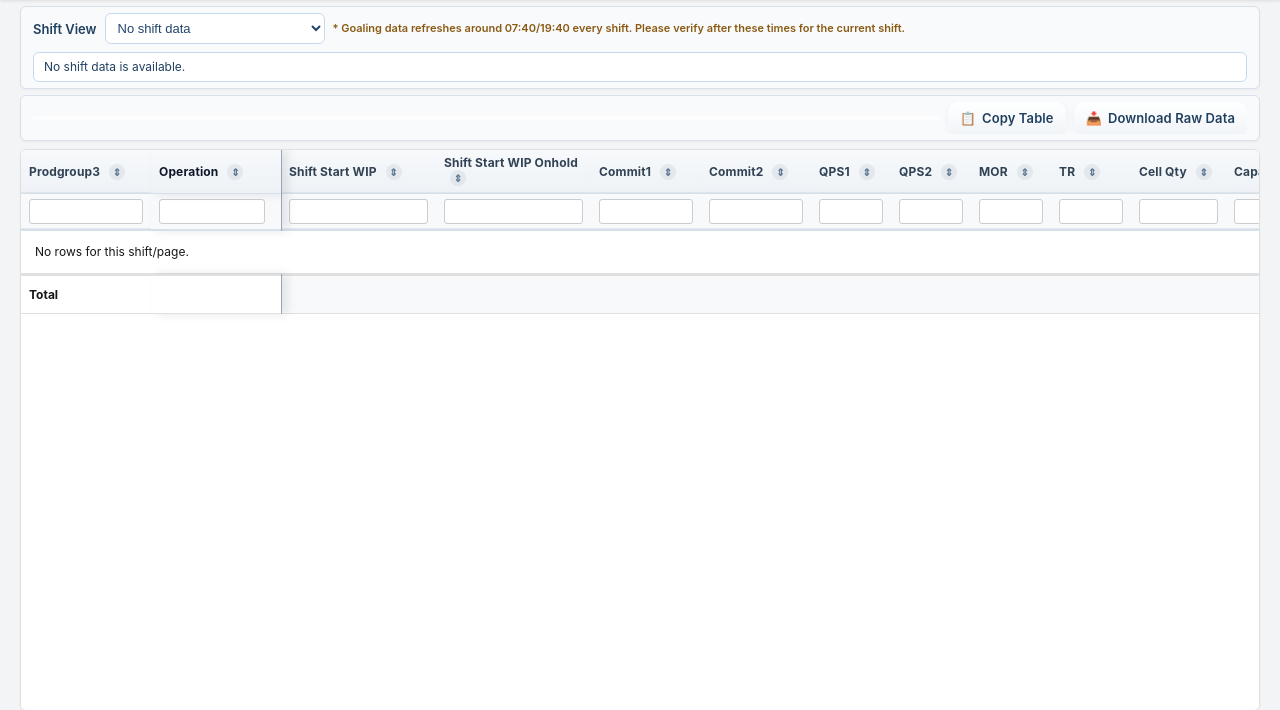
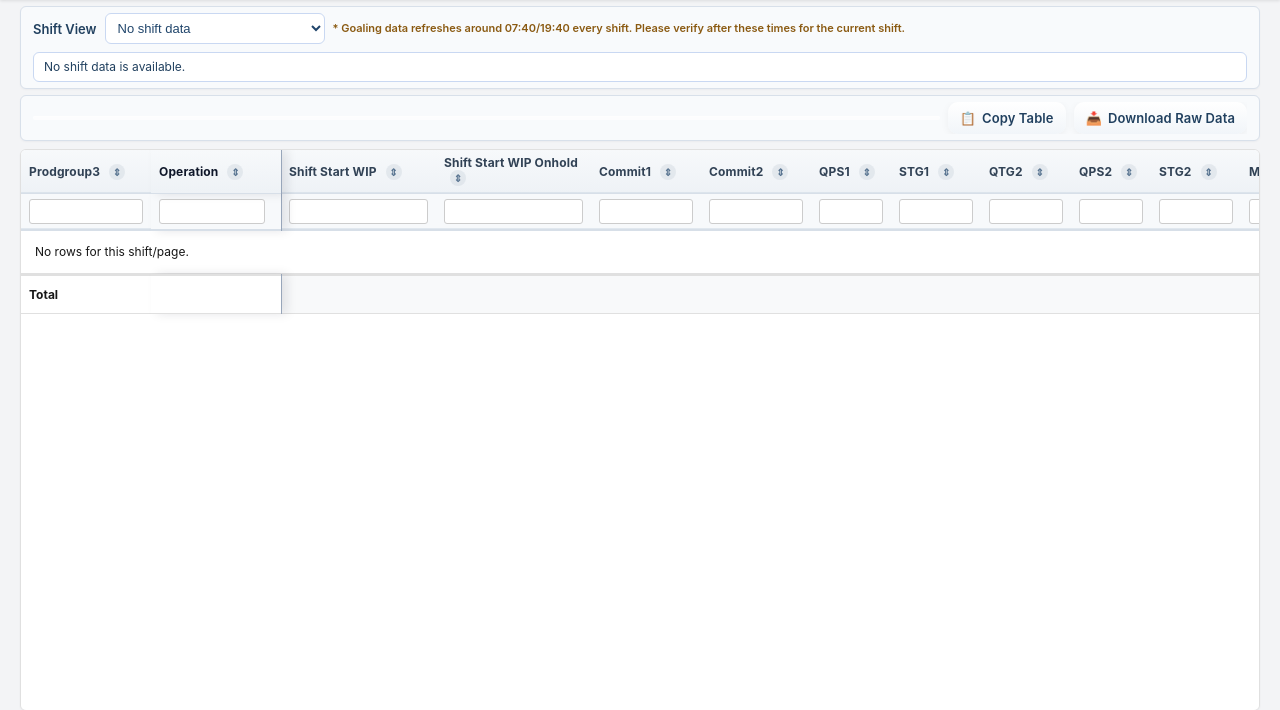
Before and after one commit to wanjichen/CDAT_Goaling, a Flask app: template templates/test.html in a window 1280 px wide. Shown: the part 64-774 px from the top of the page. Run offline with Flask 3, Linux system fonts and the light colour scheme; the template is opened without the code that fills it, so the values that code supplies are empty; parts of the project's set-up code (start-up, migrations or seed data) failed here and were passed over; some libraries are stand-ins or nearby versions.

Commit message:
Add STG1/QTG2/QPS2/STG2 columns after QPS1 in both Index and Test tables, wire backend dict/ORM fields to populate values, fix Test header/CSS sizing, and reorder metrics to QTG1→QPS1→STG1→QTG2→QPS2→STG2.

```diff
--- a/app.py
+++ b/app.py
@@ -128,6 +128,75 @@ def _db_probe():
         return json_error(f'{type(e).__name__}: {e}', 500)
 
 
+@app.get('/api/_debug/test_columns')
+def _debug_test_columns():
+    """Debug helper: confirm the running app sees new ORM columns and can read values.
+
+    Safe read-only endpoint.
+    """
+    try:
+        module = (request.args.get('module') or '').strip()
+        shift = (request.args.get('shift') or '').strip()
+
+        q = db.session.query(TestReport)
+        if module:
+            q = q.filter(TestReport.module == module)
+        if shift:
+            q = q.filter(TestReport.shift == shift)
+
+        sample = q.order_by(desc(TestReport.id)).limit(1).all()
+        r = sample[0] if sample else None
+
+        attrs = ['stg1', 'qtg2', 'qps2', 'stg2']
+        return json_success(
+            filters={'module': module or None, 'shift': shift or None},
+            has_attrs={a: hasattr(TestReport, a) for a in attrs},
+            sample=(
+                {
+                    'id': r.id,
+                    'shift': r.shift,
+                    'module': getattr(r, 'module', None),
+                    'prodgroup3': getattr(r, 'prodgroup3', None),
+                    'operation': getattr(r, 'operation', None),
+                    'stg1': getattr(r, 'stg1', None),
+                    'qtg2': getattr(r, 'qtg2', None),
+                    'qps2': getattr(r, 'qps2', None),
+                    'stg2': getattr(r, 'stg2', None),
+                }
+                if r else None
+            ),
+        )
+    except Exception as e:
+        app.logger.exception('Debug endpoint failed')
+        return json_error(f'{type(e).__name__}: {e}', 500)
+
+
+@app.get('/api/_debug/test_row_dict')
+def _debug_test_row_dict():
+    """Debug helper: return one row as passed to templates/test.html (dict shape).
+
+    This uses the same conversion function test_report_to_dict().
+    """
+    try:
+        module = (request.args.get('module') or '').strip()
+        shift = (request.args.get('shift') or '').strip()
+
+        q = db.session.query(TestReport)
+        if module:
+            q = q.filter(TestReport.module == module)
+        if shift:
+            q = q.filter(TestReport.shift == shift)
+
+        r = q.order_by(desc(TestReport.id)).first()
+        return json_success(
+            filters={'module': module or None, 'shift': shift or None},
+            dict=(test_report_to_dict(r) if r else None),
+        )
+    except Exception as e:
+        app.logger.exception('Debug dict endpoint failed')
+        return json_error(f'{type(e).__name__}: {e}', 500)
+
+
 @app.route('/download/wip-goal-reckon-raw')
 def download_wip_goal_reckon_raw():
     """Download the raw validation CSV used for data checking."""
@@ -242,6 +311,10 @@ class Report(db.Model):
     module = db.Column(db.String(50))
     qtg1 = db.Column(db.Float, default=0.0)
     qps1 = db.Column(db.Float, default=0.0)
+    stg1 = db.Column(db.Float, default=0.0)
+    qtg2 = db.Column(db.Float, default=0.0)
+    qps2 = db.Column(db.Float, default=0.0)
+    stg2 = db.Column(db.Float, default=0.0)
     entity = db.Column(db.String(50))
     mor = db.Column(db.Float, default=0.0)
     tr = db.Column(db.Float, default=0.0)
@@ -284,6 +357,8 @@ class TestReport(db.Model):
     module = db.Column(db.String(50))
     qtg1 = db.Column(db.Float)
     qps1 = db.Column(db.Float)
+    stg1 = db.Column(db.Float)
+    qtg2 = db.Column(db.Float)
     mor = db.Column(db.Float)
     tr = db.Column(db.Float)
     output = db.Column(db.Float)
@@ -299,6 +374,7 @@ class TestReport(db.Model):
     commit1 = db.Column(db.Float)
     commit2 = db.Column(db.Float)
     qps2 = db.Column(db.Float)
+    stg2 = db.Column(db.Float)
     prebuild1 = db.Column(db.Float)
 
     # NOTE: Test modules use in-place edits directly on `goal`.
@@ -382,7 +458,10 @@ def test_report_to_dict(r: TestReport):
         'output': r.output,
         'qtg1': r.qtg1,
         'qps1': r.qps1,
+    'stg1': r.stg1,
+    'qtg2': r.qtg2,
     'qps2': r.qps2,
+    'stg2': r.stg2,
         'goal_adjusted_at': r.goal_adjusted_at.strftime('%Y-%m-%d %H:%M:%S') if r.goal_adjusted_at else None,
         'goal_adjusted_by': r.goal_adjusted_by,
         'miss_goal_comment': r.miss_goal_comment,
--- a/static/css/test.css
+++ b/static/css/test.css
@@ -16,6 +16,7 @@
   border-collapse: separate;
   border-spacing: 0;
   min-width: 1400px;
+  table-layout: fixed;
 }
 
 /*
@@ -57,6 +58,21 @@
   min-width: 110px;
 }
 
+/* Match width behavior to existing QPS columns so headers/values feel consistent. */
+#testTable th[data-col="qps1"],
+#testTable td[data-col="qps1"],
+#testTable th[data-col="qps2"],
+#testTable td[data-col="qps2"],
+#testTable th[data-col="stg1"],
+#testTable td[data-col="stg1"],
+#testTable th[data-col="qtg2"],
+#testTable td[data-col="qtg2"],
+#testTable th[data-col="stg2"],
+#testTable td[data-col="stg2"] {
+  min-width: 90px;
+  width: 90px;
+}
+
 #testTable td.pinned-col.pinned-2,
 #testTable th.pinned-col.pinned-2 {
   background-color: var(--bg-surface, #ffffff) !important;
@@ -91,7 +107,9 @@
 
 /* Sticky headers */
 #testTable thead th {
-  position: sticky;
+  /* index.css contains a global `th { position: static; }` which can override this on some loads.
+    Force sticky positioning for the test table so all header cells remain visible. */
+  position: sticky !important;
   top: 0;
 }
 
@@ -103,7 +121,8 @@
 
 /* Sticky filter row sits right under the header row */
 #testTable thead tr.filter-row th {
-  position: sticky;
+  /* Force sticky for filter row as well (same override reason as above). */
+  position: sticky !important;
   /* Use the real header height. If the header wraps or font differs, 44px can overlap row 1. */
   top: var(--test-header-height, 44px);
   height: var(--test-filter-height, 34px);
--- a/static/js/index.js
+++ b/static/js/index.js
@@ -467,7 +467,7 @@ function sortTable(thElement, colName) {
     thElement.setAttribute('data-sort', dir);
     thElement.querySelector('.sort-icon').innerText = dir === 'asc' ? '⇑' : '⇓';
 
-    const numericCols = ['shift_start_wip', 'qtg1', 'qps1', 'mor', 'tr', 'output', 'system_goal', 'manual_goal'];
+    const numericCols = ['shift_start_wip', 'qtg1', 'qps1', 'stg1', 'qtg2', 'qps2', 'stg2', 'mor', 'tr', 'output', 'system_goal', 'manual_goal'];
     const isNumeric = numericCols.includes(colName);
 
     rows.sort((a, b) => {
--- a/static/js/test.js
+++ b/static/js/test.js
@@ -312,8 +312,12 @@ window.sortTestTable = function sortTestTable(thElement, colName) {
     'shift_start_wip_onhold',
     'commit1',
     'commit2',
+  'qtg1',
     'qps1',
-    'qps2',
+  'stg1',
+  'qtg2',
+  'qps2',
+  'stg2',
     'mor',
     'tr',
     'link_cell_qty',
--- a/templates/test.html
+++ b/templates/test.html
@@ -150,8 +150,12 @@
               <th class="sortable header-wrap" data-col="shift_start_wip_onhold" onclick="sortTestTable(this, 'shift_start_wip_onhold')">Shift Start WIP Onhold <span class="sort-icon">⇕</span></th>
               <th class="sortable" data-col="commit1" onclick="sortTestTable(this, 'commit1')">Commit1 <span class="sort-icon">⇕</span></th>
               <th class="sortable" data-col="commit2" onclick="sortTestTable(this, 'commit2')">Commit2 <span class="sort-icon">⇕</span></th>
+              <th class="sortable" data-col="qtg1" onclick="sortTestTable(this, 'qtg1')">QTG1 <span class="sort-icon">⇕</span></th>
               <th class="sortable" data-col="qps1" onclick="sortTestTable(this, 'qps1')">QPS1 <span class="sort-icon">⇕</span></th>
+              <th class="sortable" data-col="stg1" onclick="sortTestTable(this, 'stg1')">STG1 <span class="sort-icon">⇕</span></th>
+              <th class="sortable" data-col="qtg2" onclick="sortTestTable(this, 'qtg2')">QTG2 <span class="sort-icon">⇕</span></th>
               <th class="sortable" data-col="qps2" onclick="sortTestTable(this, 'qps2')">QPS2 <span class="sort-icon">⇕</span></th>
+              <th class="sortable" data-col="stg2" onclick="sortTestTable(this, 'stg2')">STG2 <span class="sort-icon">⇕</span></th>
               <th class="sortable" data-col="mor" onclick="sortTestTable(this, 'mor')">MOR <span class="sort-icon">⇕</span></th>
               <th class="sortable" data-col="tr" onclick="sortTestTable(this, 'tr')">TR <span class="sort-icon">⇕</span></th>
               <th class="sortable" data-col="link_cell_qty" onclick="sortTestTable(this, 'link_cell_qty')">Cell Qty <span class="sort-icon">⇕</span></th>
@@ -169,8 +173,12 @@
               <th data-col="shift_start_wip_onhold"><input type="text" class="filter-input-field" data-filter-col="shift_start_wip_onhold" oninput="applyTestFilters()"></th>
               <th data-col="commit1"><input type="text" class="filter-input-field" data-filter-col="commit1" oninput="applyTestFilters()"></th>
               <th data-col="commit2"><input type="text" class="filter-input-field" data-filter-col="commit2" oninput="applyTestFilters()"></th>
+              <th data-col="qtg1"><input type="text" class="filter-input-field" data-filter-col="qtg1" oninput="applyTestFilters()"></th>
               <th data-col="qps1"><input type="text" class="filter-input-field" data-filter-col="qps1" oninput="applyTestFilters()"></th>
+              <th data-col="stg1"><input type="text" class="filter-input-field" data-filter-col="stg1" oninput="applyTestFilters()"></th>
+              <th data-col="qtg2"><input type="text" class="filter-input-field" data-filter-col="qtg2" oninput="applyTestFilters()"></th>
               <th data-col="qps2"><input type="text" class="filter-input-field" data-filter-col="qps2" oninput="applyTestFilters()"></th>
+              <th data-col="stg2"><input type="text" class="filter-input-field" data-filter-col="stg2" oninput="applyTestFilters()"></th>
               <th data-col="mor"><input type="text" class="filter-input-field" data-filter-col="mor" oninput="applyTestFilters()"></th>
               <th data-col="tr"><input type="text" class="filter-input-field" data-filter-col="tr" oninput="applyTestFilters()"></th>
               <th data-col="link_cell_qty"><input type="text" class="filter-input-field" data-filter-col="link_cell_qty" oninput="applyTestFilters()"></th>
@@ -190,8 +198,12 @@
                 <td data-col="shift_start_wip_onhold">{{ r.shift_start_wip_onhold or 0 }}</td>
                 <td data-col="commit1">{{ r.commit1 or 0 }}</td>
                 <td data-col="commit2">{{ r.commit2 or 0 }}</td>
+                <td data-col="qtg1">{{ r.qtg1 or 0 }}</td>
                 <td data-col="qps1">{{ r.qps1 or 0 }}</td>
+                <td data-col="stg1">{{ r.stg1 or 0 }}</td>
+                <td data-col="qtg2">{{ r.qtg2 or 0 }}</td>
                 <td data-col="qps2">{{ r.qps2 or 0 }}</td>
+                <td data-col="stg2">{{ r.stg2 or 0 }}</td>
                 <td class="mor-val" data-col="mor">{{ r.mor or 0 }}</td>
                 <td data-col="tr">{% if r.tr is none %}0.0{% else %}{{ '%.1f'|format(r.tr) }}{% endif %}</td>
                 <td class="cell-pad-4" data-col="link_cell_qty">
@@ -229,8 +241,12 @@
               <td data-col="shift_start_wip_onhold" id="test-total-shift_start_wip_onhold"></td>
               <td data-col="commit1" id="test-total-commit1"></td>
               <td data-col="commit2" id="test-total-commit2"></td>
+              <td data-col="qtg1"></td>
               <td data-col="qps1"></td>
+              <td data-col="stg1"></td>
+              <td data-col="qtg2"></td>
               <td data-col="qps2"></td>
+              <td data-col="stg2"></td>
               <td data-col="mor"></td>
               <td data-col="tr" id="test-total-tr"></td>
               <td data-col="link_cell_qty" id="test-total-link_cell_qty"></td>
```
Also changed, not shown: templates/index.html (+28 -0 lines).
